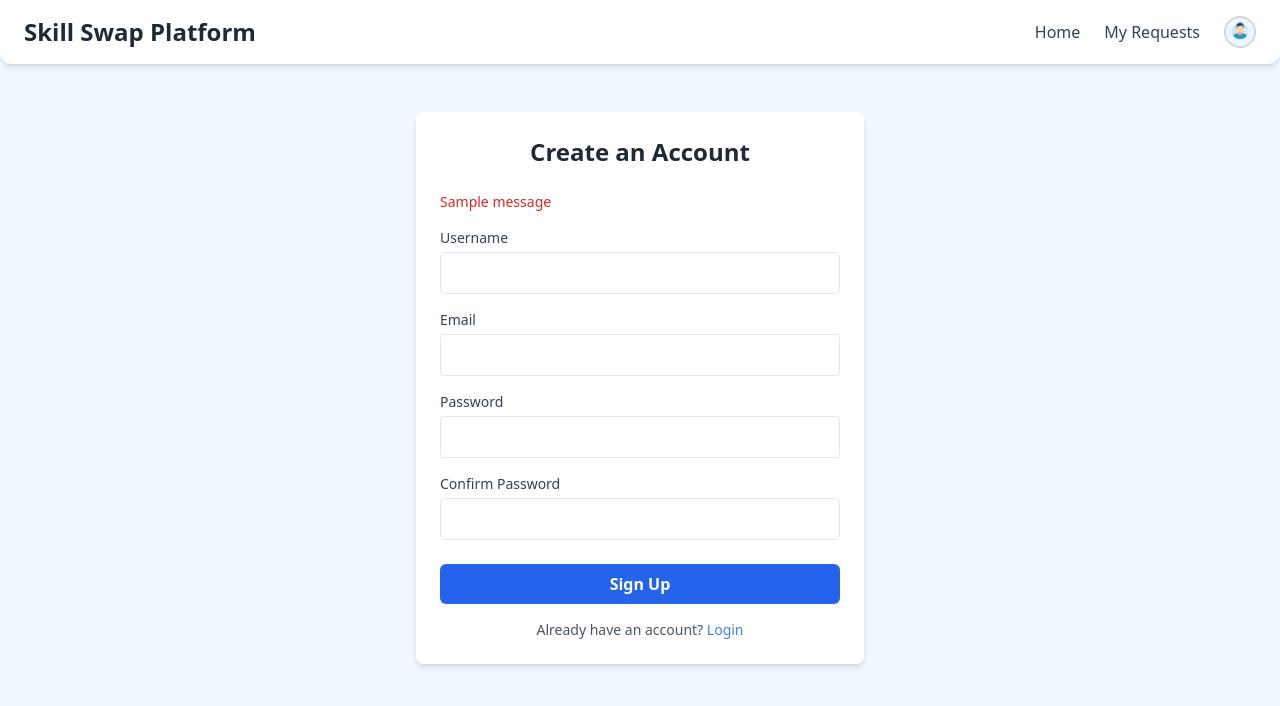
After one commit to pdhingra-181/hackathon_project, a Django app: page /signup/ in a window 1280 px wide. The commit adds this page. Shown: the top 706 px of the page. Run offline with Django 5.2, Linux system fonts and the light colour scheme; tables that the repository leaves empty hold one stand-in row (values such as "Sample post"); one stand-in notice (Sample message) is shown.

Commit message:
Login Signup logic and profile_details

```diff
--- a/backend/settings.py
+++ b/backend/settings.py
@@ -121,7 +121,7 @@ USE_TZ = True
 # https://docs.djangoproject.com/en/5.2/howto/static-files/
 
 
-STATIC_URL = '/static/'
+STATIC_URL = 'static/'
 
 STATICFILES_DIRS = [
     os.path.join(BASE_DIR, 'main/static'),
--- a/main/templates/main/base.html
+++ b/main/templates/main/base.html
@@ -22,7 +22,10 @@
     <nav class="flex items-center gap-6">
       <a href="{% url 'home' %}" class="text-gray-700 hover:text-teal-600 transition">Home</a>
       <a href="{% url 'my_requests' %}" class="text-gray-700 hover:text-teal-600 transition">My Requests</a>
-      <img src="{% static 'main/images/avatar_placeholder.png' %}" alt="Profile" class="w-8 h-8 rounded-full border-2 border-gray-300" />
+      <a href="{% url 'profile_detail' %}">
+  <img src="{% static 'main/images/avatar_placeholder.png' %}" alt="Profile" class="w-8 h-8 rounded-full border-2 border-gray-300 hover:ring-2 hover:ring-teal-500 transition duration-150" />
+</a>
+
     </nav>
   </header>
 
--- a/main/templates/main/login.html
+++ b/main/templates/main/login.html
@@ -7,7 +7,7 @@
 
   <!-- Illustration (optional) -->
   <div class="hidden md:block w-full md:w-1/2">
-    <img src="{% static 'main/images/login-illustration.png' %}" alt="Login" class="w-full max-w-md mx-auto">
+    <img src="{% static 'main/images/login.jpeg' %}" alt="Login" class="w-full max-w-md mx-auto">
   </div>
 
   <!-- Login Form -->
@@ -48,7 +48,7 @@
 
     <p class="mt-6 text-center text-sm text-gray-600">
       Don’t have an account?
-      <a href="#" class="text-blue-500 hover:underline">Sign up</a>
+      <a href="{% url 'signup' %}" class="text-blue-500 hover:underline">Sign up</a>
     </p>
   </div>
 </div>
--- /dev/null
+++ b/main/templates/main/signup.html
@@ -0,0 +1,44 @@
+{% extends 'main/base.html' %}
+{% load static %}
+
+{% block title %}Sign Up | Skill Swap{% endblock %}
+
+{% block content %}
+<div class="max-w-md mx-auto mt-12 bg-white p-6 rounded-lg shadow-md">
+  <h2 class="text-2xl font-bold mb-6 text-center">Create an Account</h2>
+
+  {% if messages %}
+    <ul class="mb-4 text-red-600 text-sm">
+      {% for message in messages %}
+        <li>{{ message }}</li>
+      {% endfor %}
+    </ul>
+  {% endif %}
+
+  <form method="POST">
+    {% csrf_token %}
+    <div class="mb-4">
+      <label class="block text-sm font-medium text-gray-700">Username</label>
+      <input type="text" name="username" class="mt-1 w-full border rounded px-4 py-2" required>
+    </div>
+    <div class="mb-4">
+      <label class="block text-sm font-medium text-gray-700">Email</label>
+      <input type="email" name="email" class="mt-1 w-full border rounded px-4 py-2" required>
+    </div>
+    <div class="mb-4">
+      <label class="block text-sm font-medium text-gray-700">Password</label>
+      <input type="password" name="password" class="mt-1 w-full border rounded px-4 py-2" required>
+    </div>
+    <div class="mb-6">
+      <label class="block text-sm font-medium text-gray-700">Confirm Password</label>
+      <input type="password" name="confirm" class="mt-1 w-full border rounded px-4 py-2" required>
+    </div>
+    <button type="submit" class="w-full bg-blue-600 text-white font-semibold py-2 rounded-md hover:bg-blue-700 transition">Sign Up</button>
+  </form>
+
+  <p class="mt-4 text-center text-sm text-gray-600">
+    Already have an account?
+    <a href="{% url 'login' %}" class="text-blue-500 hover:underline">Login</a>
+  </p>
+</div>
+{% endblock %}
--- a/main/urls.py
+++ b/main/urls.py
@@ -3,9 +3,11 @@ from . import views
 
 urlpatterns = [
     path('', views.home, name='home'),
-    path('my-requests/', views.my_requests, name='my_requests'),  # 🔥 This line fixes your error
     path('login/', views.login_view, name='login'),
-    path('profile/<int:id>/', views.profile_detail, name='profile_detail'),
+    path('signup/', views.signup_view, name='signup'),
+    path('logout/', views.logout_view, name='logout'),
+    path('my-requests/', views.my_requests, name='my_requests'),
     path('request/', views.request_form, name='request_form'),
     path('swaps/', views.swap_requests, name='swap_requests'),
+    path('profile/', views.profile_detail, name='profile_detail'),  # ✅ no <int:id>
 ]
--- a/main/views.py
+++ b/main/views.py
@@ -24,16 +24,34 @@ def login_view(request):
 
     return render(request, 'main/login.html')
 
-def profile_detail(request, id=None):
-    user_data = {
-        'name': 'John Doe',
-        'location': 'Delhi',
-        'photo': 'main/default-profile.png',
-        'skills_offered': ['Python Programming', 'Video Editing'],
-        'skills_wanted': ['UI/UX Design', 'Public Speaking'],
-        'availability': 'Weekends & Evenings',
-    }
-    return render(request, 'main/profile_detail.html', {'user_data': user_data})
+from django.contrib.auth.models import User
+
+def signup_view(request):
+    if request.method == 'POST':
+        username = request.POST.get('username')
+        email = request.POST.get('email')
+        password = request.POST.get('password')
+        confirm = request.POST.get('confirm')
+
+        if password != confirm:
+            messages.error(request, "Passwords do not match.")
+        elif User.objects.filter(username=username).exists():
+            messages.error(request, "Username already taken.")
+        else:
+            user = User.objects.create_user(username=username, email=email, password=password)
+            login(request, user)
+            return redirect('home')
+
+    return render(request, 'main/signup.html')
+
+
+from django.contrib.auth.decorators import login_required
+
+@login_required
+def profile_detail(request):
+    return render(request, 'main/profile_detail.html', {
+        'user_data': request.user
+    })
 
 
 def swap_requests(request):
@@ -63,3 +81,9 @@ def request_form(request):
         # You can save this data to your model here if needed
         return render(request, 'main/request_form.html', {'success': True})
     return render(request, 'main/request_form.html')
+
+from django.contrib.auth import logout
+
+def logout_view(request):
+    logout(request)
+    return redirect('login')
```
Also changed, not shown: main/templates/main/home.html (+4 -3 lines), main/templates/main/profile_detail.html (+13 -13 lines), main/static/main/images/avatar_placeholder.png (renamed from main/static/main/login-illustration.jpeg), main/static/main/images/login.jpeg (added).
